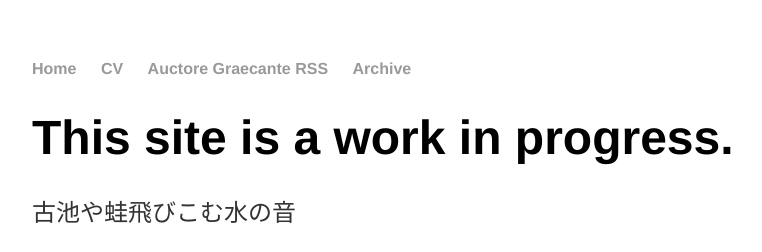
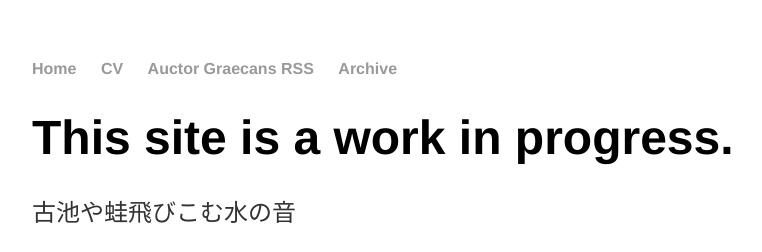
Before and after one commit to AJIC/ajicrawford.github.io, a Jekyll site: the page built from index.html, in a window 1280 px wide. Shown: the top 252 px of the page, without its empty margins (160-922 px from the left). Built offline with Jekyll 4.4.1, drawn with Linux system fonts in a browser that asks for light colours; some web fonts are replaced.

Commit message:
Update default.html

```diff
--- a/_layouts/default.html
+++ b/_layouts/default.html
@@ -11,7 +11,7 @@
 	    		<ul>
 	        		<li><a href="/">Home</a></li>
 	        		<li><a href="/cv">CV</a></li>
-	        		<li><a href="/auctore_graecante">Auctore Graecante RSS</a></li>
+	        		<li><a href="/auctor_graecans">Auctor Graecans RSS</a></li>
 					<li><a href="/archive">Archive</a></li>
 	    		</ul>
 			</nav>
```
